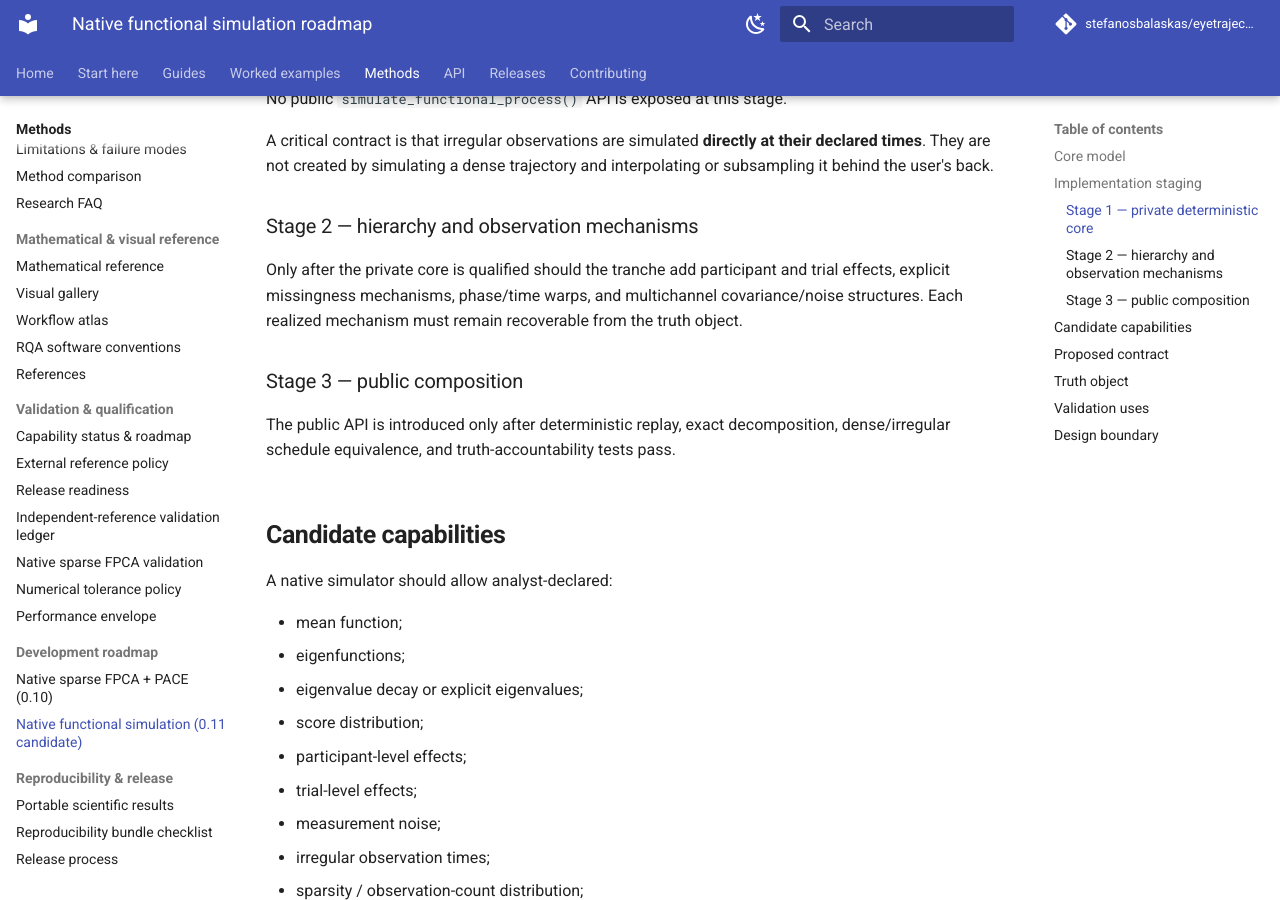
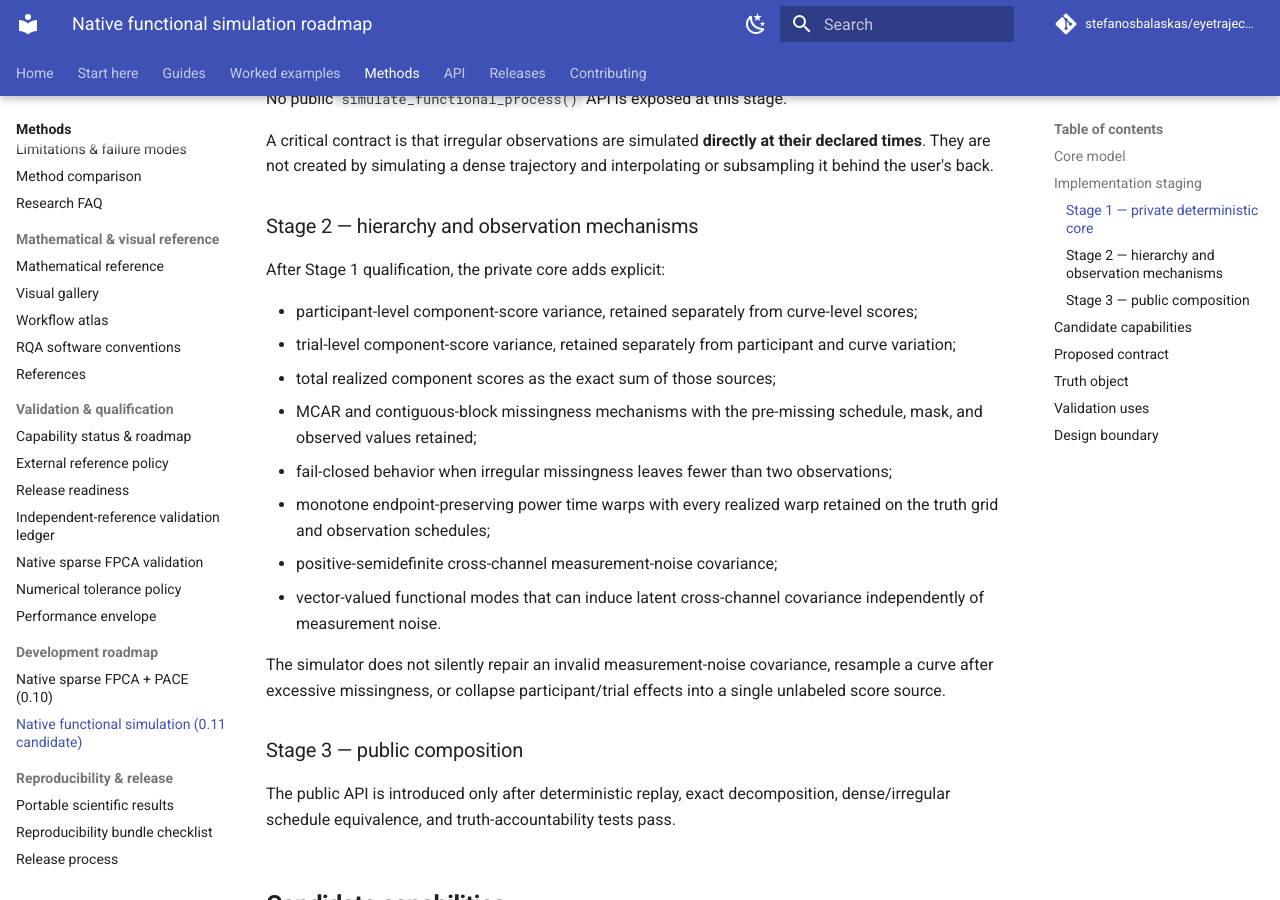
Before and after one commit to stefanosbalaskas/eyetrajectoriespy, an MkDocs documentation site: the page built from docs/development/simulation-framework.md, in a window 1280 px wide and 900 px high, scrolled down 1167 px. Built offline with MkDocs 1.6.1 and Material for MkDocs 9.7.7, drawn with Linux system fonts in a browser that asks for light colours; comment, search, counter and statistics services are not loaded.

Commit message:
Document simulation hierarchy missingness phase and noise mechanisms

```diff
--- a/docs/development/simulation-framework.md
+++ b/docs/development/simulation-framework.md
@@ -56,10 +56,26 @@ and interpolating or subsampling it behind the user's back.
 
 ### Stage 2 — hierarchy and observation mechanisms
 
-Only after the private core is qualified should the tranche add participant
-and trial effects, explicit missingness mechanisms, phase/time warps, and
-multichannel covariance/noise structures. Each realized mechanism must remain
-recoverable from the truth object.
+After Stage 1 qualification, the private core adds explicit:
+
+- participant-level component-score variance, retained separately from
+  curve-level scores;
+- trial-level component-score variance, retained separately from participant
+  and curve variation;
+- total realized component scores as the exact sum of those sources;
+- MCAR and contiguous-block missingness mechanisms with the pre-missing
+  schedule, mask, and observed values retained;
+- fail-closed behavior when irregular missingness leaves fewer than two
+  observations;
+- monotone endpoint-preserving power time warps with every realized warp
+  retained on the truth grid and observation schedules;
+- positive-semidefinite cross-channel measurement-noise covariance;
+- vector-valued functional modes that can induce latent cross-channel
+  covariance independently of measurement noise.
+
+The simulator does not silently repair an invalid measurement-noise covariance,
+resample a curve after excessive missingness, or collapse participant/trial
+effects into a single unlabeled score source.
 
 ### Stage 3 — public composition
 
```
